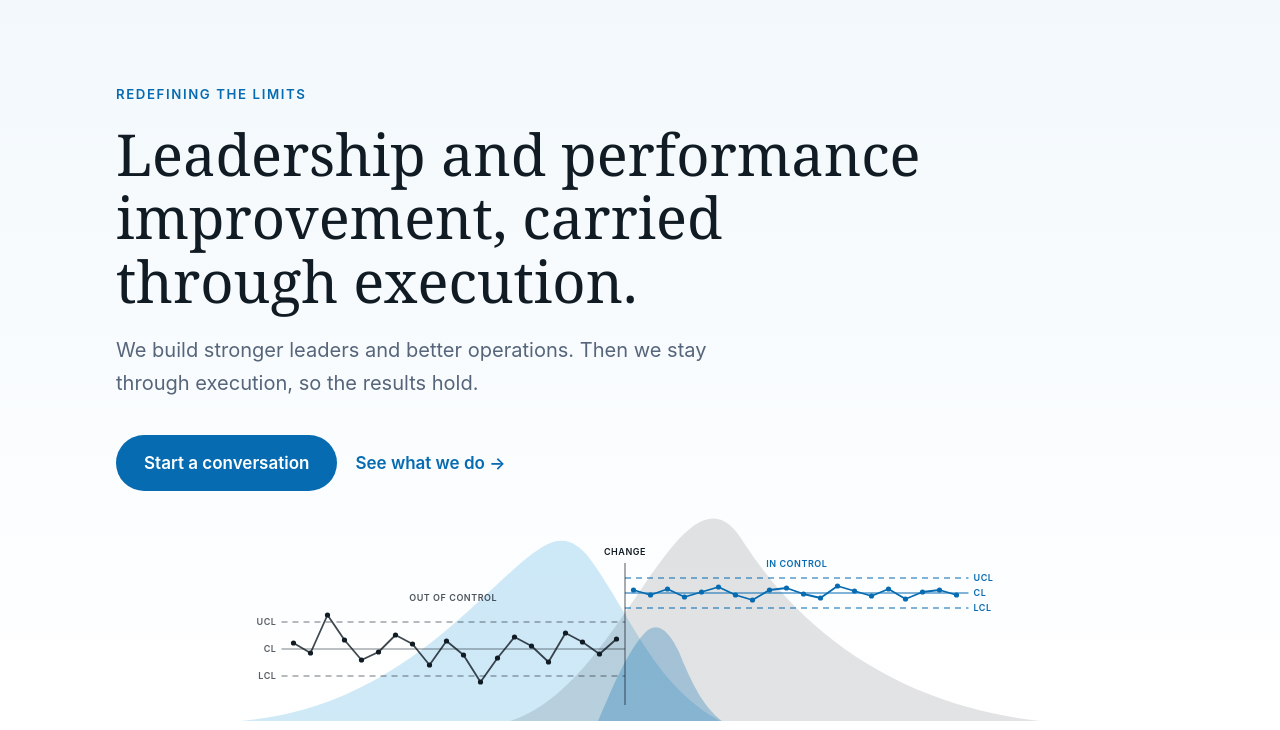
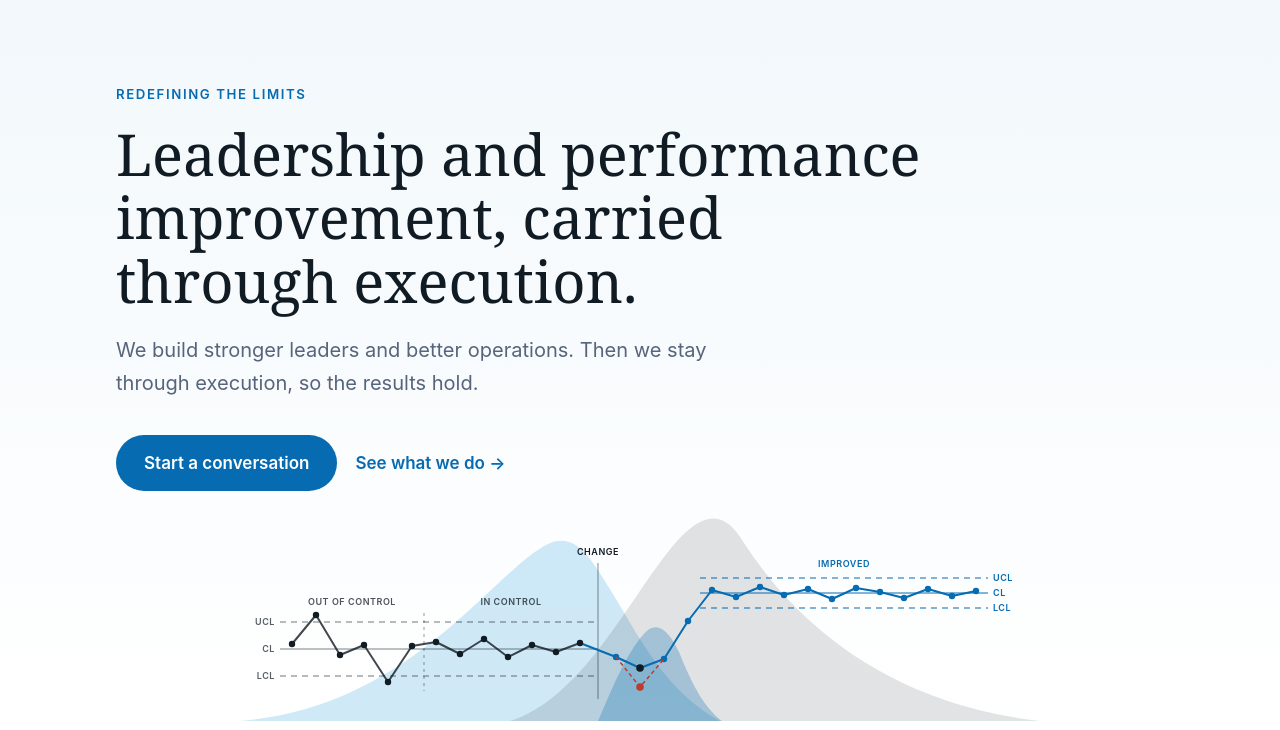
Before and after one commit to lhotse-management/website, a plain HTML site: page index.html in a window 1280 px wide. Shown: the part 70-800 px from the top of the page. Drawn offline with Linux system fonts and the light colour scheme.

Commit message:
Hero chart: three-step chart with managed and unmanaged dip

```diff
--- a/index.html
+++ b/index.html
@@ -1,5 +1,5 @@
 <!doctype html>
-<!-- Lhotse Management Solutions: single-page site, version 17.
+<!-- Lhotse Management Solutions: single-page site, version 18.
      Everything (styles, images, copy) lives in this one file so it can be hosted anywhere as index.html. -->
 <html lang="en">
 <head>
@@ -126,35 +126,42 @@ section{scroll-margin-top:84px}          /* stops the sticky menu bar from cover
       <a href="#expertise" style="color:var(--deep);text-decoration:none;font-weight:600">See what we do &rarr;</a>
     </div>
   </div>
-  <!-- Background art: the two logo-style peaks, with a before-and-after control chart laid over them -->
-  <svg viewBox="330 0 800 220" role="img" aria-label="Control chart over two mountain peaks: performance is out of control, then a change line where the peaks cross, then performance in control at a higher level within tighter limits" style="position:absolute;left:50%;transform:translateX(-50%);bottom:0;width:min(100%,800px);height:auto">
+  <!-- Background art: the two logo-style peaks, with a three-step control chart laid over them -->
+  <svg viewBox="330 0 800 220" role="img" aria-label="Control chart over two mountain peaks: out of control, then in control, then a change with a small dip that stays in control, shown beside the deeper out-of-control dip that happens without change management, before performance settles at a higher level within tighter limits" style="position:absolute;left:50%;transform:translateX(-50%);bottom:0;width:min(100%,800px);height:auto">
     <path d="M330,220 C500,206 580,74 636,44 C652,35 667,40 680,58 C722,116 744,184 810,220 Z" fill="#249cd8" opacity=".22"/>   <!-- blue peak -->
     <path d="M600,220 C690,192 742,42 792,20 C808,13 821,20 834,42 C894,134 990,204 1130,220 Z" fill="#111b24" opacity=".12"/>  <!-- dark peak -->
     <path d="M688,220 C704,182 722,142 738,129 C750,120 761,134 769,151 C781,181 793,206 812,220 Z" fill="#066bb1" opacity=".28"/> <!-- deep blue fold -->
-    <!-- Stage 1: center line and control limits; they stop at the change line -->
-    <path d="M371.5,148H715" stroke="#111b24" stroke-width="1" opacity=".55" fill="none"/>
-    <path d="M371.5,121H715 M371.5,175H715" stroke="#111b24" stroke-width="1.2" stroke-dasharray="6 5" opacity=".6" fill="none"/>
-    <!-- Stage 2: recalculated center line and tighter limits; they start at the change line -->
-    <path d="M715,92H1058.5" stroke="#066bb1" stroke-width="1" fill="none"/>
-    <path d="M715,77H1058.5 M715,107H1058.5" stroke="#066bb1" stroke-width="1.2" stroke-dasharray="6 5" fill="none"/>
-    <!-- The change line, where the two arches cross -->
-    <path d="M715,62V204" stroke="#111b24" stroke-width="1.2" opacity=".6" fill="none"/>
-    <!-- Results: stage 1 in dark, stage 2 in blue; the two lines are not joined across the change -->
-    <polyline points="383.5,142 400.5,152 417.5,114 434.5,139 451.5,159 468.5,151 485.5,134 502.5,143 519.5,164 536.5,140 553.5,154 570.5,181 587.5,157 604.5,136 621.5,145 638.5,161 655.5,132 672.5,141 689.5,153 706.5,138" stroke="#111b24" stroke-width="1.8" stroke-linejoin="round" opacity=".8" fill="none"/>
-    <polyline points="723.5,89 740.5,94 757.5,88 774.5,96 791.5,91 808.5,86 825.5,94 842.5,99 859.5,89 876.5,87 893.5,93 910.5,97 927.5,85 944.5,90 961.5,95 978.5,88 995.5,98 1012.5,91 1029.5,89 1046.5,94" stroke="#066bb1" stroke-width="1.8" stroke-linejoin="round" fill="none"/>
-    <circle cx="383.5" cy="142" r="2.6" fill="#111b24"/><circle cx="400.5" cy="152" r="2.6" fill="#111b24"/><circle cx="417.5" cy="114" r="2.6" fill="#111b24"/><circle cx="434.5" cy="139" r="2.6" fill="#111b24"/><circle cx="451.5" cy="159" r="2.6" fill="#111b24"/><circle cx="468.5" cy="151" r="2.6" fill="#111b24"/><circle cx="485.5" cy="134" r="2.6" fill="#111b24"/><circle cx="502.5" cy="143" r="2.6" fill="#111b24"/><circle cx="519.5" cy="164" r="2.6" fill="#111b24"/><circle cx="536.5" cy="140" r="2.6" fill="#111b24"/><circle cx="553.5" cy="154" r="2.6" fill="#111b24"/><circle cx="570.5" cy="181" r="2.6" fill="#111b24"/><circle cx="587.5" cy="157" r="2.6" fill="#111b24"/><circle cx="604.5" cy="136" r="2.6" fill="#111b24"/><circle cx="621.5" cy="145" r="2.6" fill="#111b24"/><circle cx="638.5" cy="161" r="2.6" fill="#111b24"/><circle cx="655.5" cy="132" r="2.6" fill="#111b24"/><circle cx="672.5" cy="141" r="2.6" fill="#111b24"/><circle cx="689.5" cy="153" r="2.6" fill="#111b24"/><circle cx="706.5" cy="138" r="2.6" fill="#111b24"/>
-    <circle cx="723.5" cy="89" r="2.6" fill="#066bb1"/><circle cx="740.5" cy="94" r="2.6" fill="#066bb1"/><circle cx="757.5" cy="88" r="2.6" fill="#066bb1"/><circle cx="774.5" cy="96" r="2.6" fill="#066bb1"/><circle cx="791.5" cy="91" r="2.6" fill="#066bb1"/><circle cx="808.5" cy="86" r="2.6" fill="#066bb1"/><circle cx="825.5" cy="94" r="2.6" fill="#066bb1"/><circle cx="842.5" cy="99" r="2.6" fill="#066bb1"/><circle cx="859.5" cy="89" r="2.6" fill="#066bb1"/><circle cx="876.5" cy="87" r="2.6" fill="#066bb1"/><circle cx="893.5" cy="93" r="2.6" fill="#066bb1"/><circle cx="910.5" cy="97" r="2.6" fill="#066bb1"/><circle cx="927.5" cy="85" r="2.6" fill="#066bb1"/><circle cx="944.5" cy="90" r="2.6" fill="#066bb1"/><circle cx="961.5" cy="95" r="2.6" fill="#066bb1"/><circle cx="978.5" cy="88" r="2.6" fill="#066bb1"/><circle cx="995.5" cy="98" r="2.6" fill="#066bb1"/><circle cx="1012.5" cy="91" r="2.6" fill="#066bb1"/><circle cx="1029.5" cy="89" r="2.6" fill="#066bb1"/><circle cx="1046.5" cy="94" r="2.6" fill="#066bb1"/>
+    <!-- Steps 1 and 2 share one center line and one pair of control limits -->
+    <path d="M370,148H688" stroke="#111b24" stroke-width="1" opacity=".55" fill="none"/>
+    <path d="M370,121H688 M370,175H688" stroke="#111b24" stroke-width="1.2" stroke-dasharray="6 5" opacity=".6" fill="none"/>
+    <!-- Divider between out of control and in control -->
+    <path d="M514,112V190" stroke="#111b24" stroke-width="1" stroke-dasharray="3 4" opacity=".45" fill="none"/>
+    <!-- Step 3: recalculated center line and tighter limits, starting once the change has settled -->
+    <path d="M790,92H1078" stroke="#066bb1" stroke-width="1" fill="none"/>
+    <path d="M790,77H1078 M790,107H1078" stroke="#066bb1" stroke-width="1.2" stroke-dasharray="6 5" fill="none"/>
+    <!-- The change point -->
+    <path d="M688,62V198" stroke="#111b24" stroke-width="1" opacity=".5" fill="none"/>
+    <!-- Results: before the change in dark, from the change onward in blue -->
+    <polyline points="382,143 406,114 430,154 454,144 478,181 502,145 526,141 550,153 574,138 598,156 622,144 646,151 670,142" stroke="#111b24" stroke-width="2" stroke-linejoin="round" opacity=".8" fill="none"/>
+    <polyline points="670,142 706,156 730,167 754,158 778,120 802,89 826,96 850,86 874,94 898,88 922,98 946,87 970,91 994,97 1018,88 1042,95 1066,90" stroke="#066bb1" stroke-width="2" stroke-linejoin="round" fill="none"/>
+    <circle cx="382" cy="143" r="3.2" fill="#111b24"/><circle cx="406" cy="114" r="3.2" fill="#111b24"/><circle cx="430" cy="154" r="3.2" fill="#111b24"/><circle cx="454" cy="144" r="3.2" fill="#111b24"/><circle cx="478" cy="181" r="3.2" fill="#111b24"/><circle cx="502" cy="145" r="3.2" fill="#111b24"/><circle cx="526" cy="141" r="3.2" fill="#111b24"/><circle cx="550" cy="153" r="3.2" fill="#111b24"/><circle cx="574" cy="138" r="3.2" fill="#111b24"/><circle cx="598" cy="156" r="3.2" fill="#111b24"/><circle cx="622" cy="144" r="3.2" fill="#111b24"/><circle cx="646" cy="151" r="3.2" fill="#111b24"/><circle cx="670" cy="142" r="3.2" fill="#111b24"/>
+    <circle cx="706" cy="156" r="3.2" fill="#066bb1"/><circle cx="754" cy="158" r="3.2" fill="#066bb1"/><circle cx="778" cy="120" r="3.2" fill="#066bb1"/><circle cx="802" cy="89" r="3.2" fill="#066bb1"/><circle cx="826" cy="96" r="3.2" fill="#066bb1"/><circle cx="850" cy="86" r="3.2" fill="#066bb1"/><circle cx="874" cy="94" r="3.2" fill="#066bb1"/><circle cx="898" cy="88" r="3.2" fill="#066bb1"/><circle cx="922" cy="98" r="3.2" fill="#066bb1"/><circle cx="946" cy="87" r="3.2" fill="#066bb1"/><circle cx="970" cy="91" r="3.2" fill="#066bb1"/><circle cx="994" cy="97" r="3.2" fill="#066bb1"/><circle cx="1018" cy="88" r="3.2" fill="#066bb1"/><circle cx="1042" cy="95" r="3.2" fill="#066bb1"/><circle cx="1066" cy="90" r="3.2" fill="#066bb1"/>
+    <!-- Without change management: the dip falls out of control (red). With Lhotse: the dip stays in control (black). -->
+    <polyline points="706,156 730,186 754,158" stroke="#c0392b" stroke-width="1.5" stroke-dasharray="4 3" stroke-linejoin="round" fill="none"/>
+    <circle cx="730" cy="186" r="3.8" fill="#c0392b"/>
+    <circle cx="730" cy="167" r="3.8" fill="#111b24"/>
     <!-- Small chart labels; hidden on phones, where they would be too small to read -->
     <g class="chartlabel" font-size="9" font-weight="600" letter-spacing=".06em">
-      <text x="543.2" y="100" text-anchor="middle" fill="#111b24" opacity=".75">OUT OF CONTROL</text>
-      <text x="715" y="54" text-anchor="middle" fill="#111b24">CHANGE</text>
-      <text x="886.8" y="66" text-anchor="middle" fill="#066bb1">IN CONTROL</text>
-      <text x="366.5" y="124" text-anchor="end" fill="#111b24" opacity=".7">UCL</text>
-      <text x="366.5" y="151" text-anchor="end" fill="#111b24" opacity=".7">CL</text>
-      <text x="366.5" y="178" text-anchor="end" fill="#111b24" opacity=".7">LCL</text>
-      <text x="1063.5" y="80" fill="#066bb1">UCL</text>
-      <text x="1063.5" y="95" fill="#066bb1">CL</text>
-      <text x="1063.5" y="110" fill="#066bb1">LCL</text>
+      <text x="442" y="104" text-anchor="middle" fill="#111b24" opacity=".75">OUT OF CONTROL</text>
+      <text x="601" y="104" text-anchor="middle" fill="#111b24" opacity=".75">IN CONTROL</text>
+      <text x="688" y="54" text-anchor="middle" fill="#111b24">CHANGE</text>
+      <text x="934" y="66" text-anchor="middle" fill="#066bb1">IMPROVED</text>
+      <text x="365" y="124" text-anchor="end" fill="#111b24" opacity=".7">UCL</text>
+      <text x="365" y="151" text-anchor="end" fill="#111b24" opacity=".7">CL</text>
+      <text x="365" y="178" text-anchor="end" fill="#111b24" opacity=".7">LCL</text>
+      <text x="1083" y="80" fill="#066bb1">UCL</text>
+      <text x="1083" y="95" fill="#066bb1">CL</text>
+      <text x="1083" y="110" fill="#066bb1">LCL</text>
     </g>
   </svg>
 </header>
```
